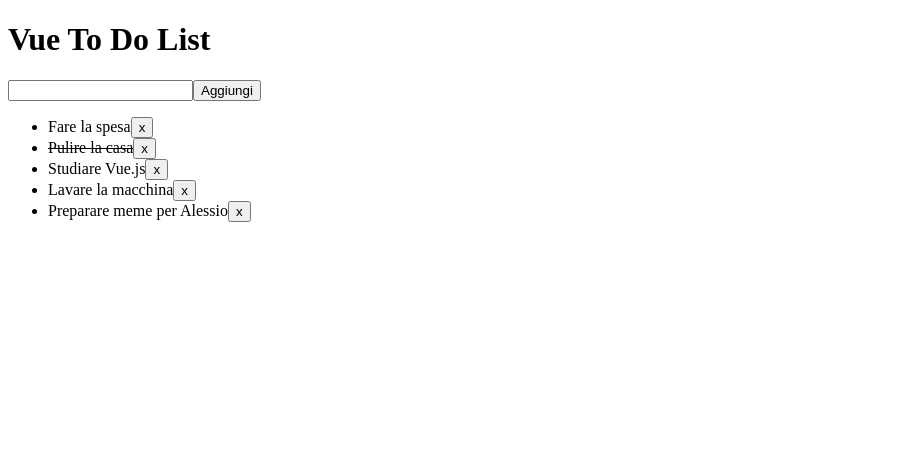
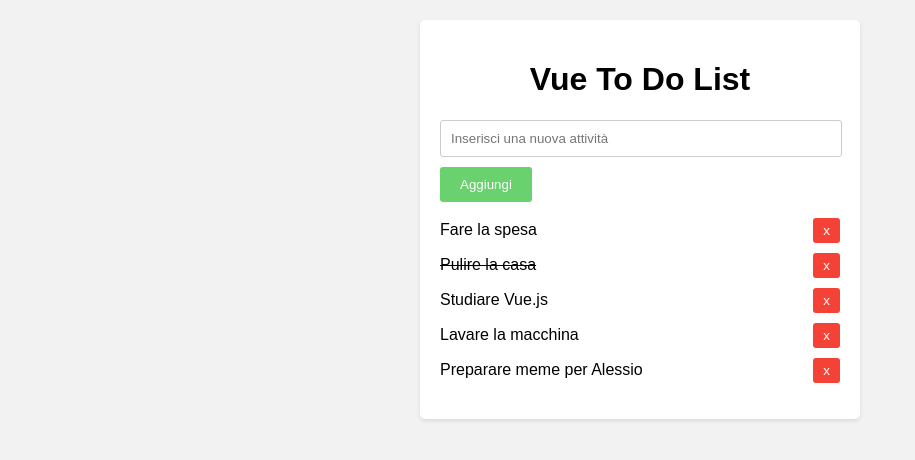
Before and after one commit to marcosfuentes94/vue-todolist, a plain HTML site: page index.html in a window 1280 px wide. Shown: the whole page, without its empty margins (0-915 px from the left). Drawn offline with nearby package versions, Linux system fonts and the light colour scheme.

Commit message:
bonus completati

```diff
--- a/index.html
+++ b/index.html
@@ -10,15 +10,15 @@
 <body>
     <div id="app">
         <h1>Vue To Do List</h1>
-        <input type="text" v-model="newTodoText">
+        <input type="text" v-model="newTodoText" @keydown.enter="addTodo" placeholder="Inserisci una nuova attività">
         <button @click="addTodo">Aggiungi</button>
         <ul>
-            <li v-for="todo in todos" :key="todo.id">
-                <span :style="{ 'text-decoration': todo.done ? 'line-through' : 'none' }">{{ todo.text }}</span>
-                <button @click="toggleTodoDone(todo)">x</button>
-            </li>
+          <li v-for="todo in todos" :key="todo.id">
+            <span :style="{ 'text-decoration': todo.done ? 'line-through' : 'none' }" @click="toggleTodoDone(todo)">{{ todo.text }}</span>
+            <button @click="removeTodo(todo)">x</button>
+          </li>
         </ul>
-    </div>
+      </div>
 
     <script src="script.js"></script>
 </body>
--- a/script.js
+++ b/script.js
@@ -1,6 +1,8 @@
 const app = Vue.createApp({
+
 data() {
     return {
+    // LISTA DELLE ATTIVITÀ DA FARE
     todos: [
         { id: 1, text: 'Fare la spesa', done: false },
         { id: 2, text: 'Pulire la casa', done: true },
@@ -8,10 +10,13 @@ const app = Vue.createApp({
         { id: 5, text: 'Lavare la macchina', done: false },
         { id: 6, text: 'Preparare meme per Alessio', done: false },
     ],
+// TESTO PER LA NUOVA ATTIVITÀ
     newTodoText: ''
     };
 },
+// DEFINISCE I METODI PER MANIPOLARE I DATI
 methods: {
+// AGGIUNGE UNA NUOVA ATTIVITÀ ALLA LISTA
     addTodo() {
     if (this.newTodoText.trim() !== '') {
         const newTodo = {
@@ -23,10 +28,19 @@ const app = Vue.createApp({
         this.newTodoText = '';
     }
     },
+// CAMBIA LO STATO DI COMPLETAMENTO DI UNA ATTIVITÀ
     toggleTodoDone(todo) {
     todo.done = !todo.done;
+    },
+// RIMUOVE UNA ATTIVITÀ DALLA LISTA
+    removeTodo(todo) {
+    const index = this.todos.indexOf(todo);
+    if (index !== -1) {
+        this.todos.splice(index, 1);
+    }
     }
 }
 });
 
+// MONTA L'APP NELL'ELEMENTO HTML CON ID "app"
 app.mount('#app');
--- a/style.css
+++ b/style.css
@@ -0,0 +1,77 @@
+body {
+font-family: Arial, sans-serif;
+margin: 0;
+padding: 20px;
+background-color: #f2f2f2;
+}
+
+#app {
+max-width: 400px;
+margin: 0 auto;
+background-color: #fff;
+border-radius: 5px;
+padding: 20px;
+box-shadow: 0 2px 4px rgba(0, 0, 0, 0.1);
+}
+
+h1 {
+text-align: center;
+}
+
+input[type="text"] {
+width: 95%;
+padding: 10px;
+border: 1px solid #ccc;
+border-radius: 3px;
+margin-bottom: 10px;
+}
+input[type="text"]:focus {
+outline: none;
+border-color: #007bff;
+box-shadow: 0 0 5px rgba(0, 123, 255, 0.5);
+}
+
+button {
+background-color: #69d16d;
+color: #fff;
+border: none;
+padding: 10px 20px;
+border-radius: 3px;
+cursor: pointer;
+}
+
+ul {
+list-style-type: none;
+padding: 0;
+}
+
+li {
+display: flex;
+align-items: center;
+margin-bottom: 10px;
+}
+
+li span {
+flex-grow: 1;
+cursor: pointer;
+
+
+}
+
+li button {
+background-color: #f44336;
+color: #fff;
+border: none;
+padding: 5px 10px;
+border-radius: 3px;
+cursor: pointer;
+margin-left: 10px;
+}
+
+li button:hover {
+background-color: #d32f2f;
+}
+
+.line-through {
+text-decoration: line-through;
+}
```
Lines whose indentation alone changed are shown as unchanged.
